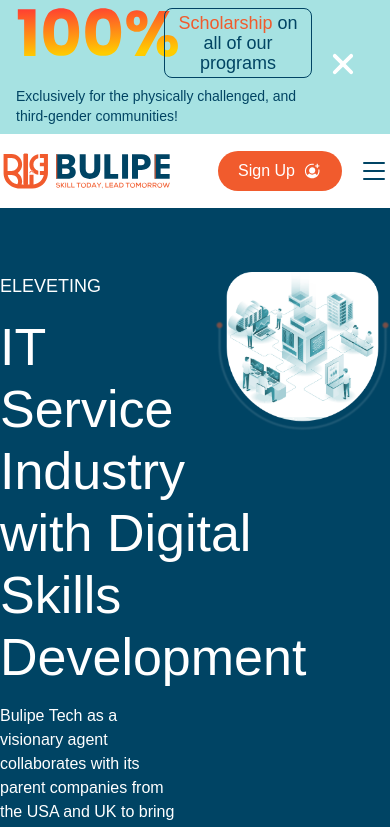
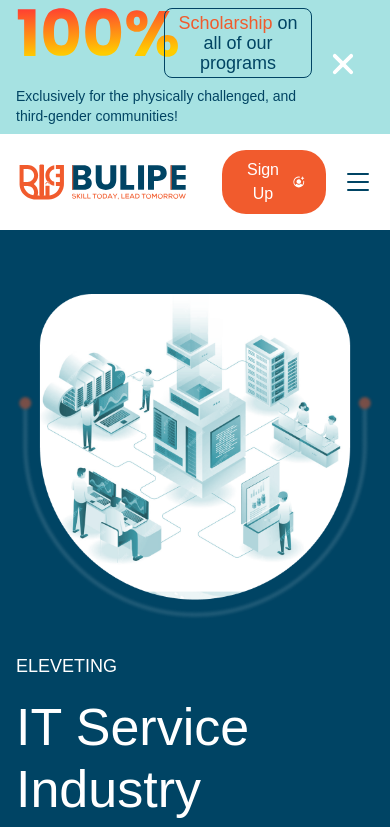
Before and after one commit to mhebd/bulip-tech, a Next.js app: page / in a window 390 px wide. Shown: the top 827 px of the page. Built offline with nearby package versions, Linux system fonts and the light colour scheme.

Commit message:
hero section responsive done

```diff
--- a/components/common/Header.tsx
+++ b/components/common/Header.tsx
@@ -40,7 +40,7 @@ export default function Header() {
 	return (
 		<header>
 			<div className='bg-white'>
-				<div className='container mx-auto flex items-center justify-between py-4'>
+				<div className='container px-4 mx-auto flex items-center justify-between py-4'>
 					<div className='flex items-center justify-between space-x-8 w-full'>
 						<div className=''>
 							<Logo />
--- a/components/pages/home/Hero.tsx
+++ b/components/pages/home/Hero.tsx
@@ -7,8 +7,8 @@ import Image from 'next/image';
 export default function Hero() {
 	return (
 		<section className='bg-[#004464] pt-16 pb-40 text-white'>
-			<div className='container mx-auto grid grid-cols-2 gap-x-10'>
-				<div className='space-y-4'>
+			<div className='container px-4 mx-auto grid grid-cols-1 md:grid-cols-2 gap-x-10'>
+				<div className='space-y-4 order-2 md:order-1 mt-8 md:mt-0'>
 					<h5 className='text-lg uppercase'>Eleveting</h5>
 					<h1 className='text-[52px] leading-[62px] font-medium'>
 						IT Service Industry with Digital Skills Development
@@ -24,7 +24,7 @@ export default function Hero() {
 						<ButtonOutline label='Read More' rightIcon={<Exclemation />} />
 					</div>
 				</div>
-				<div className=''>
+				<div className='order-1 md:order-2'>
 					<Image
 						className='ml-auto'
 						src='/images/hero.png'
```
